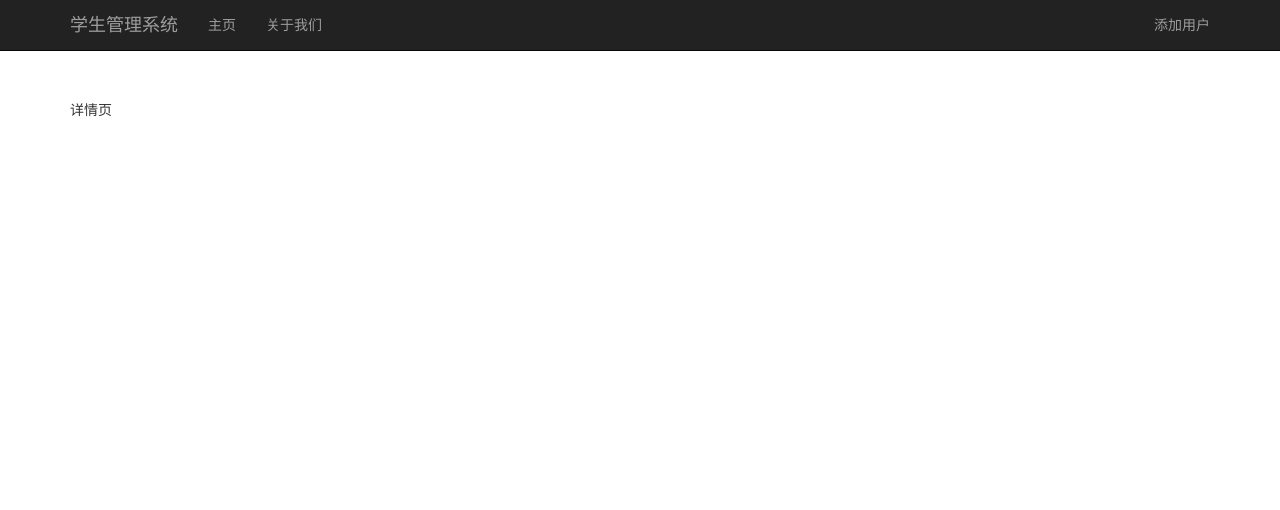
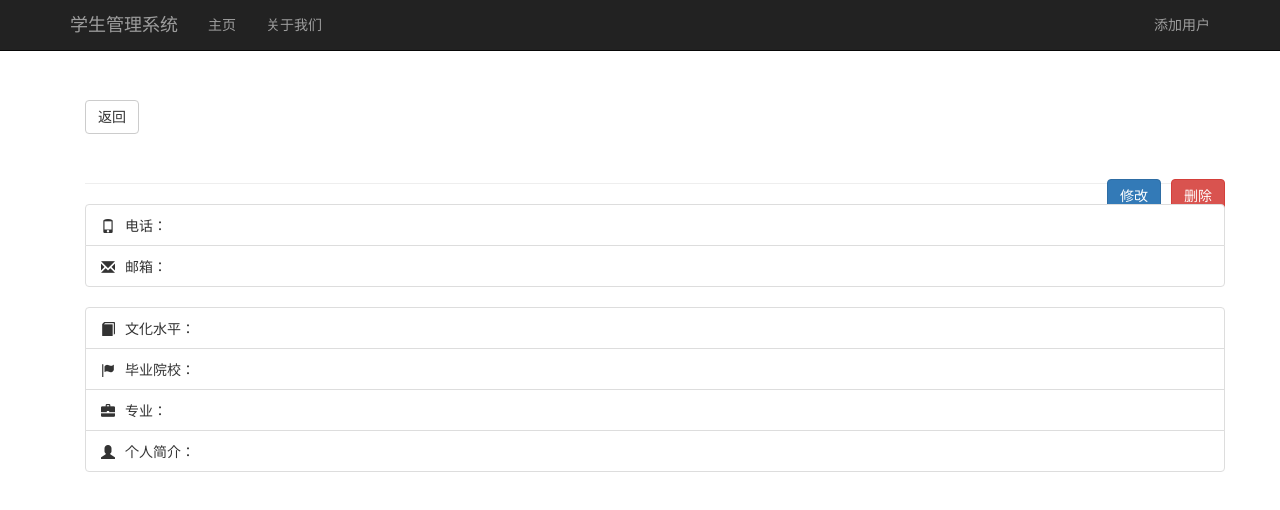
Before and after one commit to dyxxixi/stu-sys, a React (Vite) app in the folder client/: page /detail/1 in a window 1280 px wide. Shown: the top 510 px of the page. Built offline with nearby package versions, Linux system fonts and the light colour scheme; no server answers; the HTML template or start-up script is replaced by a standard one.

Commit message:
feat:add html&css in detail page

```diff
--- a/client/src/component/Detail.jsx
+++ b/client/src/component/Detail.jsx
@@ -1,20 +1,62 @@
-import { useEffect } from "react";
+import { useEffect, useState } from "react";
 import { useParams } from "react-router-dom";
 import { getStuByIdApi } from "../api/stuApi";
 
 function Detail() {
   const { id } = useParams()
 
+  const [stuInfo, setStuInfo] = useState({
+    "name": "",
+    "age": "",
+    "phone": "",
+    "email": "",
+    "education": "",
+    "graduationschool": "",
+    "profession": "",
+    "profile": "",
+  })
+
   //根据id获得学生详细信息
   useEffect(() => {
     getStuByIdApi(id).then(({ data }) => {
-      console.log(data)
+      setStuInfo(data)
     })
   })
 
   return (
-    <div>
-      详情页
+    <div className="details container">
+      <button className="btn btn-default" >返回</button>
+      <h1 className="page-header">
+        {stuInfo.name}
+        <span className="pull-right">
+          <button className="btn btn-primary" style={{ marginRight: 10 }}>修改</button>
+          <button className="btn btn-danger" >删除</button>
+        </span>
+      </h1>
+      {/* 第一组 */}
+      <ul className="list-group">
+        <li className="list-group-item">
+          <span className="glyphicon glyphicon-phone">电话：{stuInfo.phone}</span>
+        </li>
+        <li className="list-group-item">
+          <span className="glyphicon glyphicon-envelope">邮箱：{stuInfo.email}</span>
+        </li>
+      </ul>
+      {/* 第二组 */}
+      <ul className="list-group">
+        <li className="list-group-item">
+          <span className="glyphicon glyphicon-book">文化水平：{stuInfo.education}</span>
+        </li>
+        <li className="list-group-item">
+          <span className="glyphicon glyphicon-flag">毕业院校：{stuInfo.graduationschool}</span>
+        </li>
+        <li className="list-group-item">
+          <span className="glyphicon glyphicon-briefcase">专业：{stuInfo.profession}</span>
+        </li>
+        <li className="list-group-item">
+          <span className="glyphicon glyphicon-user">个人简介：{stuInfo.profile}</span>
+        </li>
+      </ul>
     </div>
   );
 }
--- a/client/src/css/App.css
+++ b/client/src/css/App.css
@@ -9,3 +9,9 @@ table{
 th,td{
   text-align:center
 }
+
+.glyphicon::before{
+  position:relative;
+  top:2px;
+  margin-right:10px
+}
```
